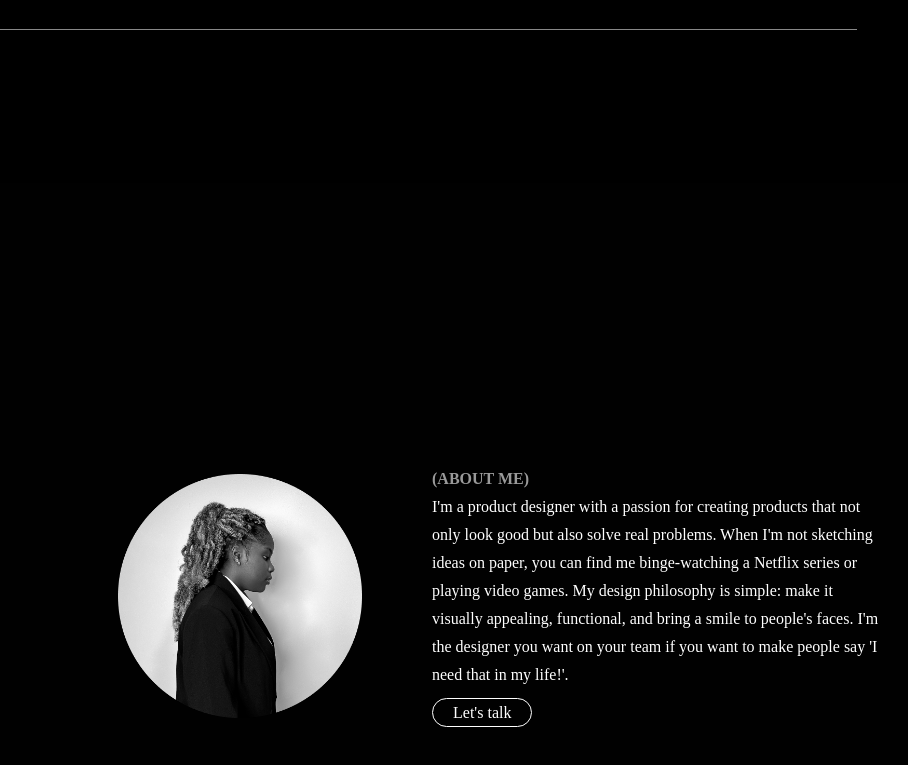
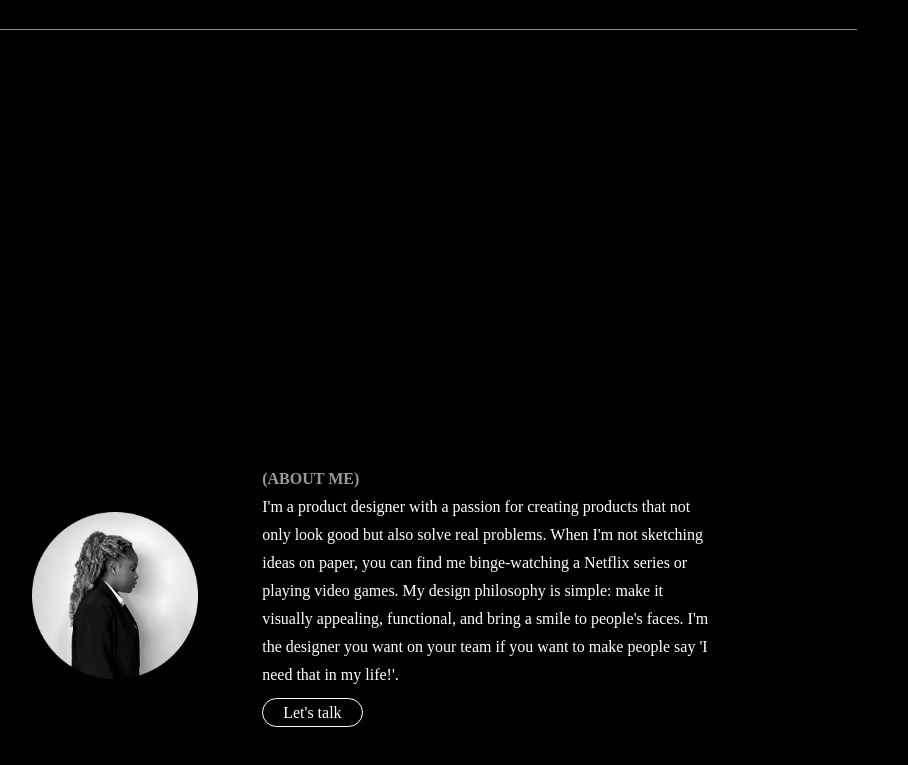
Before and after one commit to RahulChahal18/Cynthia-Ugwu, a plain HTML site: page index.html in a window 1280 px wide. Shown: the part 1417-2182 px from the top of the page, without its empty margins (269-1177 px from the left). Drawn offline with nearby package versions, Linux system fonts and the light colour scheme; a script that the page names is missing.

Commit message:
Update style.css

```diff
--- a/style.css
+++ b/style.css
@@ -212,18 +212,23 @@ html,body{
     align-items: center;
     justify-content: center;
 
-    padding:22vw 0 0 20vw;
-    gap:70px;
+/*     padding:22vw 0 0 20vw; */
+    padding:22vw 0 0 0vw;
+/*     gap:70px; */
+    gap:5vw;
 }
 #about-in img{
-    width:244px;
-    height:244px;
+/*     width:244px;
+    height:244px; */
+    width:13vw;
+    height:13vw;
 }
 #content{
     width: 28rem;;
     line-height: 28px;
     color:white;
-    font-size: 16px;
+/*     font-size: 16px; */
+    font-size: 1rem;
 }
 #content h4{
     opacity: 0.6;
```
